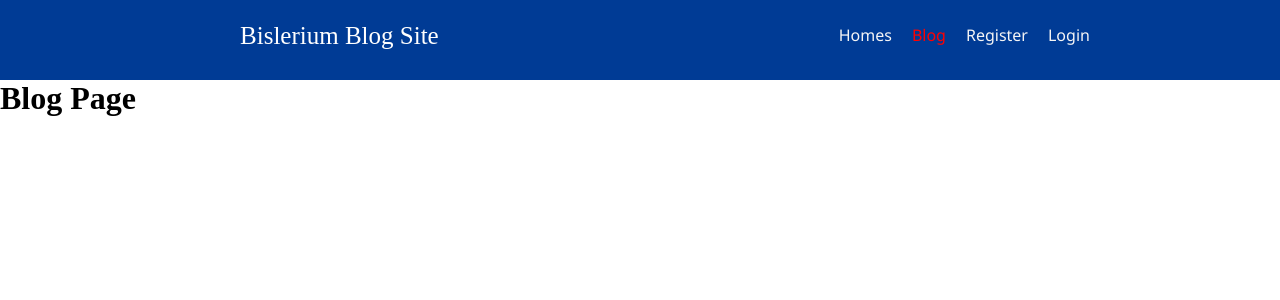
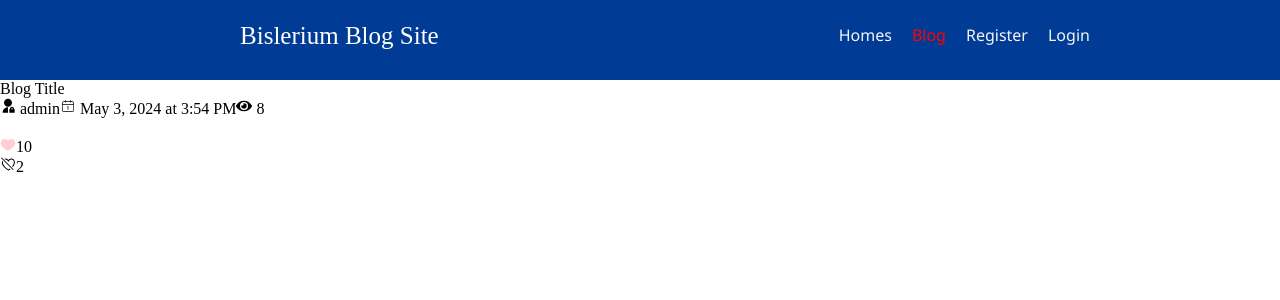
Before and after one commit to JeebanGiri/Bislerium-Frontend, a React (Vite) app: page /blog in a window 1280 px wide. Shown: the top 300 px of the page. Built offline with nearby package versions, Linux system fonts and the light colour scheme.

Commit message:
add blog content

```diff
--- a/src/components/Pages/Blog/Blog.jsx
+++ b/src/components/Pages/Blog/Blog.jsx
@@ -1,7 +1,62 @@
+import styles from "./Blog.module.css";
+import { RiAdminFill } from "react-icons/ri";
+import { CiCalendarDate } from "react-icons/ci";
+import { FaEye } from "react-icons/fa";
+import { FcLikePlaceholder } from "react-icons/fc";
+import { IoHeartDislikeOutline } from "react-icons/io5";
+
 const Blog = () => {
+  const date = new Date();
+
+  // Format options for displaying the date and time
+  const options = {
+    month: "long",
+    day: "numeric",
+    year: "numeric",
+    hour: "numeric",
+    minute: "2-digit",
+    hour12: true,
+  };
+
+  // Get the formatted date and time string
+  const formattedDateTime = date.toLocaleString("en-US", options);
+
   return (
     <>
-      <h1>Blog Page</h1>
+      <div className={styles.blogpage}>
+        <div className={styles.header}>
+          <p>Blog Title</p>
+          <div className={styles.results}>
+            <span>
+              <RiAdminFill /> admin
+            </span>
+            <span>
+              <CiCalendarDate /> {formattedDateTime}
+            </span>
+            <span>
+              <FaEye /> 8
+            </span>
+          </div>
+          <div className={styles.blogimg}>
+            <img src="" alt="" />
+          </div>
+          <div className={styles.voting}>
+            <p>
+              <span>
+                <FcLikePlaceholder />
+              </span>
+              <span>10</span>
+            </p>
+            <p>
+              <span>
+                {" "}
+                <IoHeartDislikeOutline />
+              </span>
+              <span>2</span>
+            </p>
+          </div>
+        </div>
+      </div>
     </>
   );
 };
```
Also changed, not shown: src/components/Pages/Blog/Blog.module.css (added).
